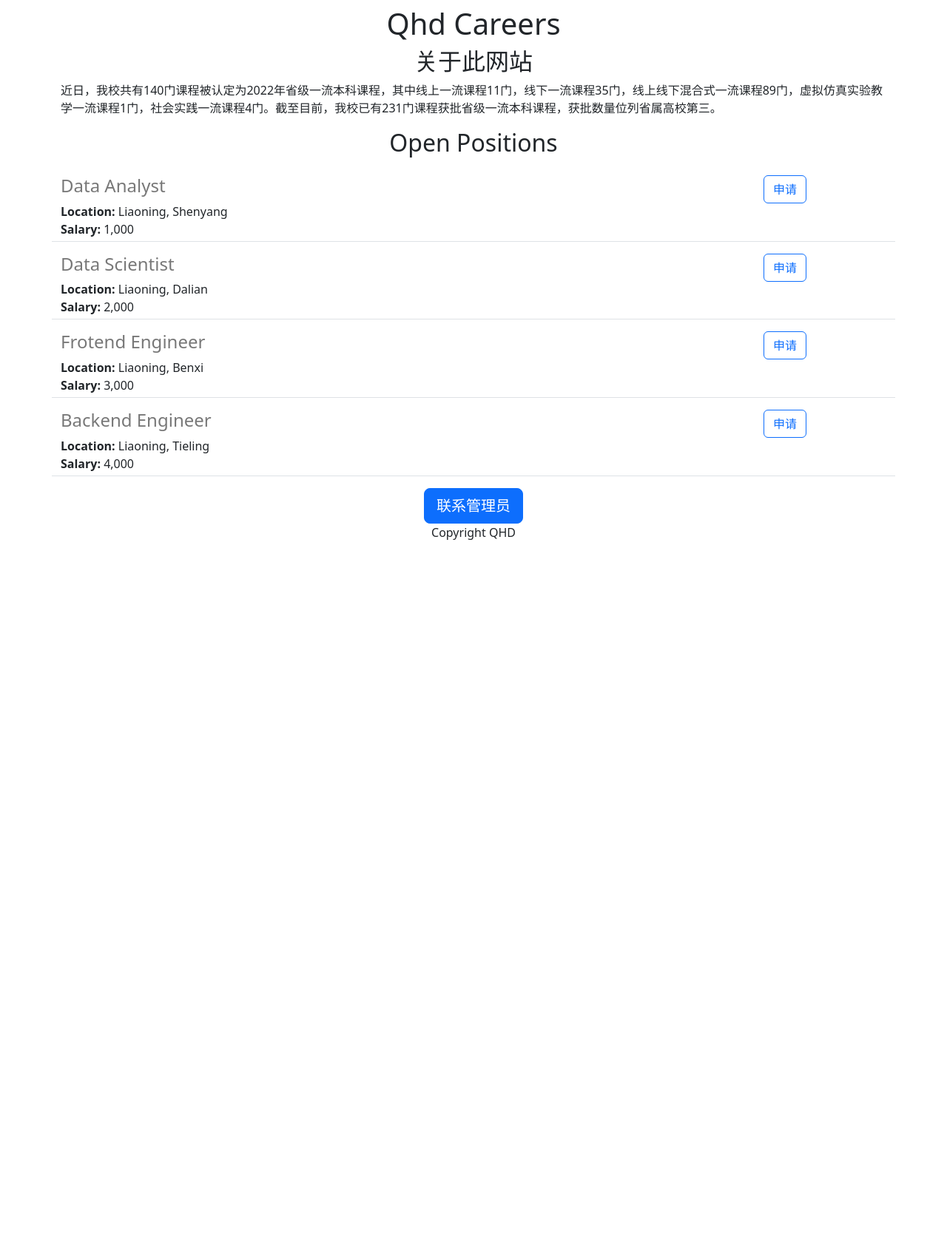
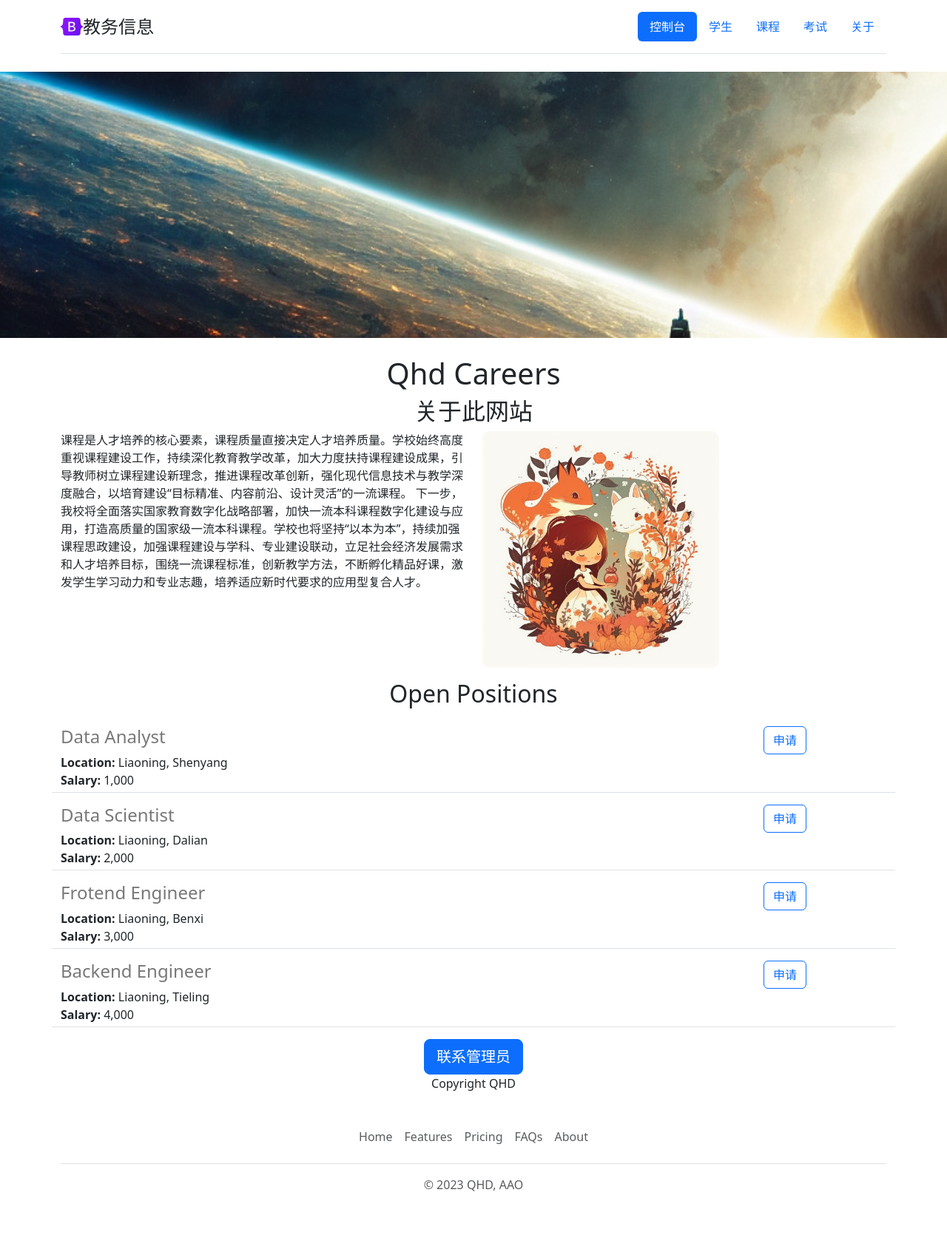
Before and after one commit to XQ0233/AAMng, a Flask app: page / in a window 1280 px wide. Shown: the whole page at 74% size. Before the commit the page ends 730 px from the top, so only its background shows below. Run offline with Flask 2, Linux system fonts and the light colour scheme.

Commit message:
finish first class

```diff
--- /dev/null
+++ b/templates/footer.html
@@ -0,0 +1,12 @@
+<div class="container">
+  <footer class="py-3 my-4">
+    <ul class="nav justify-content-center border-bottom pb-3 mb-3">
+      <li class="nav-item"><a href="#" class="nav-link px-2 text-muted">Home</a></li>
+      <li class="nav-item"><a href="#" class="nav-link px-2 text-muted">Features</a></li>
+      <li class="nav-item"><a href="#" class="nav-link px-2 text-muted">Pricing</a></li>
+      <li class="nav-item"><a href="#" class="nav-link px-2 text-muted">FAQs</a></li>
+      <li class="nav-item"><a href="#" class="nav-link px-2 text-muted">About</a></li>
+    </ul>
+    <p class="text-center text-muted">&copy; 2023 QHD, AAO</p>
+  </footer>
+</div>
--- /dev/null
+++ b/templates/header.html
@@ -0,0 +1,17 @@
+<div class="container">
+    <header class="d-flex flex-wrap justify-content-center py-3 mb-4 border-bottom">
+      <a href="/" class="d-flex align-items-center mb-3 mb-md-0 me-md-auto text-dark text-decoration-none">
+        <!--svg class="bi me-2" width="40" height="32"><use xlink:href="#bootstrap"/></svg-->
+        <img src="/static/logo.svg" alt="Logo" width="30" height="24" class="d-inline-block align-text-top">
+        <span class="fs-4">教务信息</span>
+      </a>
+
+      <ul class="nav nav-pills">
+        <li class="nav-item"><a href="#" class="nav-link active" aria-current="page">控制台</a></li>
+        <li class="nav-item"><a href="#" class="nav-link">学生</a></li>
+        <li class="nav-item"><a href="#" class="nav-link">课程</a></li>
+        <li class="nav-item"><a href="#" class="nav-link">考试</a></li>
+        <li class="nav-item"><a href="#" class="nav-link">关于</a></li>
+      </ul>
+    </header>
+  </div>
--- a/templates/home.html
+++ b/templates/home.html
@@ -5,17 +5,34 @@
     <meta charset="utf-8">
     <meta name="viewport" content="width=device-width, initial-scale=1">
     <link href="https://cdn.jsdelivr.net/npm/bootstrap@5.3.0-alpha1/dist/css/bootstrap.min.css" rel="stylesheet" integrity="sha384-GLhlTQ8iRABdZLl6O3oVMWSktQOp6b7In1Zl3/Jr59b6EGGoI1aFkw7cmDA6j6gD" crossorigin="anonymous">
+    <style>
+      #banner{
+        height: 360px;
+        width: 100%;
+        object-fit:cover;
+        margin-bottom: 16px;
+      }
+    </style>
   </head>
   <body>
+    {% include 'header.html' %}
+    <img src="/static/banner.png" class="img-fluid" id="banner">
     <div class="container">
     <h1 class="text-center mt-2 mb-2">
       {{company_name}} Careers
     </h1>
-    <!--img id="banner" alt="temp picture" scr="../static/banner.jpg" -->
     <h2 class="text-center">关于此网站</h2>
+      <div class="row" style="margin-bottom:16px">
+        <div class="col-md-6">
     <p>
-      近日，我校共有140门课程被认定为2022年省级一流本科课程，其中线上一流课程11门，线下一流课程35门，线上线下混合式一流课程89门，虚拟仿真实验教学一流课程1门，社会实践一流课程4门。截至目前，我校已有231门课程获批省级一流本科课程，获批数量位列省属高校第三。
+      课程是人才培养的核心要素，课程质量直接决定人才培养质量。学校始终高度重视课程建设工作，持续深化教育教学改革，加大力度扶持课程建设成果，引导教师树立课程建设新理念，推进课程改革创新，强化现代信息技术与教学深度融合，以培育建设“目标精准、内容前沿、设计灵活”的一流课程。
+      下一步，我校将全面落实国家教育数字化战略部署，加快一流本科课程数字化建设与应用，打造高质量的国家级一流本科课程。学校也将坚持“以本为本”，持续加强课程思政建设，加强课程建设与学科、专业建设联动，立足社会经济发展需求和人才培养目标，围绕一流课程标准，创新教学方法，不断孵化精品好课，激发学生学习动力和专业志趣，培养适应新时代要求的应用型复合人才。
     </p>
+        </div>
+        <div class="d-none d-md-block col-md-6">
+        <img src="/static/child.png" style="height:320px; border-radius:10px;">
+        </div>
+      </div>
     <h2 class="text-center mt-2 mb-4">Open Positions</h2>
     <div>
       {% for job in jobs %}
@@ -27,5 +44,6 @@
         <p>Copyright QHD</p>
       </div>
     </div>
+    {% include 'footer.html' %}
   </body>
 </html>
--- a/templates/jobitem.html
+++ b/templates/jobitem.html
@@ -10,7 +10,7 @@
       <b>Salary: </b>{{job['salary']}}
     </div>
   </div>
-  <div class="col-2">
-    <button type="button" class="btn btn-outline-primary">申请</button>
+  <div class="col-2 padding-right:16px">
+    <a target="_blank" href="https://www.baidu.com" type="button" class="btn btn-outline-primary float-right align-middle">申请</a>
   </div>
 </div>
```
Also changed, not shown: templates/nav.html (added, +9 -0 lines), static/banner.jpg (deleted), static/banner.png (added), static/child.png (added), static/logo.svg (added).
